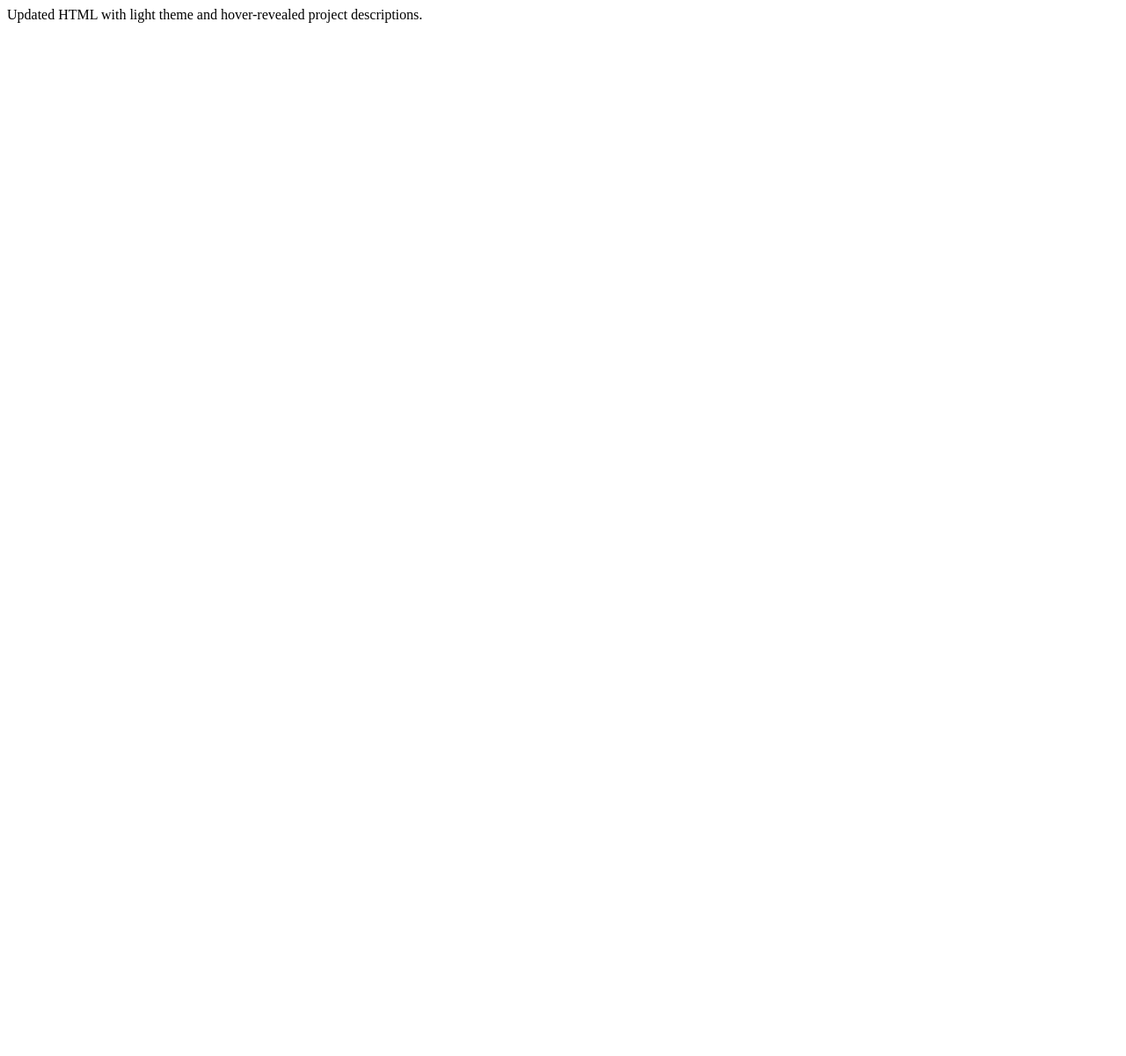
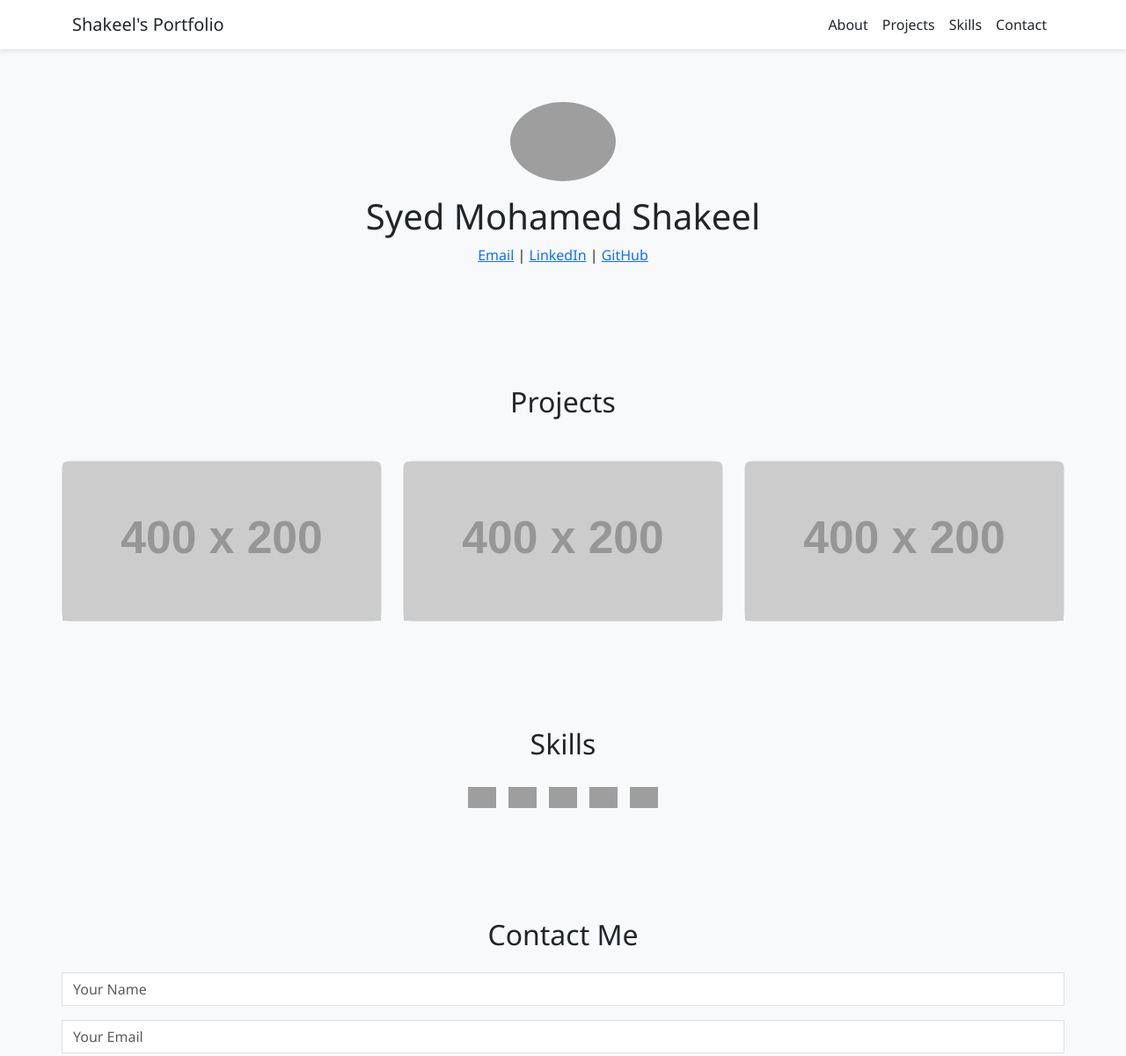
Before and after one commit to SyedShakeel2002/Shakeel-portfolio, a plain HTML site: page index.html in a window 1280 px wide. Shown: the top 1201 px of the page at 88% size. Before the commit the page ends 800 px from the top, so only its background shows below. Drawn offline with nearby package versions, Linux system fonts and the light colour scheme; grey boxes are pictures that could not be loaded; placeholder pictures from the web are drawn by us.

Commit message:
Add files via upload

```diff
--- a/index.html
+++ b/index.html
@@ -1 +1,141 @@
-Updated HTML with light theme and hover-revealed project descriptions.
+
+<!DOCTYPE html>
+<html lang="en">
+<head>
+  <meta charset="UTF-8" />
+  <meta name="viewport" content="width=device-width, initial-scale=1.0" />
+  <title>Syed Mohamed Shakeel | AI Portfolio</title>
+  <link href="https://cdn.jsdelivr.net/npm/bootstrap@5.3.0/dist/css/bootstrap.min.css" rel="stylesheet" />
+  <style>
+    body {
+      background-color: #f8f9fa;
+      color: #212529;
+      font-family: 'Segoe UI', Tahoma, Geneva, Verdana, sans-serif;
+    }
+    .navbar {
+      background-color: #ffffff;
+      box-shadow: 0 2px 5px rgba(0,0,0,0.1);
+    }
+    .navbar-brand, .nav-link {
+      color: #212529 !important;
+    }
+    .section {
+      padding: 60px 0;
+    }
+    .project-card {
+      background-color: #ffffff;
+      border: 1px solid #dee2e6;
+      border-radius: 10px;
+      transition: box-shadow 0.3s ease-in-out;
+    }
+    .project-card:hover {
+      box-shadow: 0 8px 16px rgba(0,0,0,0.15);
+    }
+    .project-card .card-body {
+      display: none;
+    }
+    .project-card:hover .card-body {
+      display: block;
+    }
+    .skills img {
+      width: 32px;
+      margin: 5px;
+    }
+    .form-control, .btn {
+      border-radius: 0;
+    }
+  </style>
+</head>
+<body>
+  <nav class="navbar navbar-expand-lg navbar-light sticky-top">
+    <div class="container">
+      <a class="navbar-brand" href="#">Shakeel's Portfolio</a>
+      <button class="navbar-toggler" type="button" data-bs-toggle="collapse" data-bs-target="#navbarNav">
+        <span class="navbar-toggler-icon"></span>
+      </button>
+      <div class="collapse navbar-collapse" id="navbarNav">
+        <ul class="navbar-nav ms-auto">
+          <li class="nav-item"><a class="nav-link" href="#about">About</a></li>
+          <li class="nav-item"><a class="nav-link" href="#projects">Projects</a></li>
+          <li class="nav-item"><a class="nav-link" href="#skills">Skills</a></li>
+          <li class="nav-item"><a class="nav-link" href="#contact">Contact</a></li>
+        </ul>
+      </div>
+    </div>
+  </nav>
+
+  <div class="container section text-center" id="about">
+    <img src="https://avatars.githubusercontent.com/u/your-github-user-id" alt="Profile photo" class="rounded-circle" width="120" />
+    <h1 class="mt-3">Syed Mohamed Shakeel</h1>
+    <p>
+      <a href="mailto:101518452@georgebrown.ca" class="text-primary">Email</a> |
+      <a href="https://linkedin.com/in/syed-mohamed-shakeel" class="text-primary">LinkedIn</a> |
+      <a href="https://github.com/SyedShakeel2002" class="text-primary">GitHub</a>
+    </p>
+  </div>
+
+  <div class="container section" id="projects">
+    <h2 class="text-center mb-5">Projects</h2>
+    <div class="row g-4">
+      <div class="col-md-4">
+        <div class="card project-card">
+          <img src="https://via.placeholder.com/400x200?text=YOLO+Detection" class="card-img-top" />
+          <div class="card-body">
+            <h5 class="card-title">YOLO-Based Obstacle Detection</h5>
+            <p class="card-text">Designed for an autonomous lawn mower. Used YOLO for real-time object detection with over 90% precision.</p>
+          </div>
+        </div>
+      </div>
+      <div class="col-md-4">
+        <div class="card project-card">
+          <img src="https://via.placeholder.com/400x200?text=Self-driving+RL+Sim" class="card-img-top" />
+          <div class="card-body">
+            <h5 class="card-title">Autonomous Vehicle Simulation</h5>
+            <p class="card-text">Built with reinforcement learning to classify road types in a simulated environment using reward tuning.</p>
+          </div>
+        </div>
+      </div>
+      <div class="col-md-4">
+        <div class="card project-card">
+          <img src="https://via.placeholder.com/400x200?text=DNA+Mutation+Detection" class="card-img-top" />
+          <div class="card-body">
+            <h5 class="card-title">DNA Sequence Alignment</h5>
+            <p class="card-text">Developed CNN-based sequence matcher for identifying mutations in genetic sequences with 85% accuracy.</p>
+          </div>
+        </div>
+      </div>
+    </div>
+  </div>
+
+  <div class="container section text-center" id="skills">
+    <h2 class="mb-4">Skills</h2>
+    <div class="skills">
+      <img src="https://cdn.jsdelivr.net/gh/devicons/devicon/icons/python/python-original.svg" />
+      <img src="https://cdn.jsdelivr.net/gh/devicons/devicon/icons/tensorflow/tensorflow-original.svg" />
+      <img src="https://cdn.jsdelivr.net/gh/devicons/devicon/icons/github/github-original.svg" />
+      <img src="https://cdn.jsdelivr.net/gh/devicons/devicon/icons/java/java-original.svg" />
+      <img src="https://cdn.jsdelivr.net/gh/devicons/devicon/icons/cplusplus/cplusplus-original.svg" />
+    </div>
+  </div>
+
+  <div class="container section" id="contact">
+    <h2 class="text-center mb-4">Contact Me</h2>
+    <form action="https://formspree.io/f/mnqeyngl" method="POST">
+      <div class="mb-3">
+        <input type="text" class="form-control" name="name" placeholder="Your Name" required />
+      </div>
+      <div class="mb-3">
+        <input type="email" class="form-control" name="email" placeholder="Your Email" required />
+      </div>
+      <div class="mb-3">
+        <textarea class="form-control" name="message" rows="5" placeholder="Your Message" required></textarea>
+      </div>
+      <div class="text-center">
+        <button type="submit" class="btn btn-primary">Send Message</button>
+      </div>
+    </form>
+  </div>
+
+  <script src="https://cdn.jsdelivr.net/npm/bootstrap@5.3.0/dist/js/bootstrap.bundle.min.js"></script>
+</body>
+</html>
```
